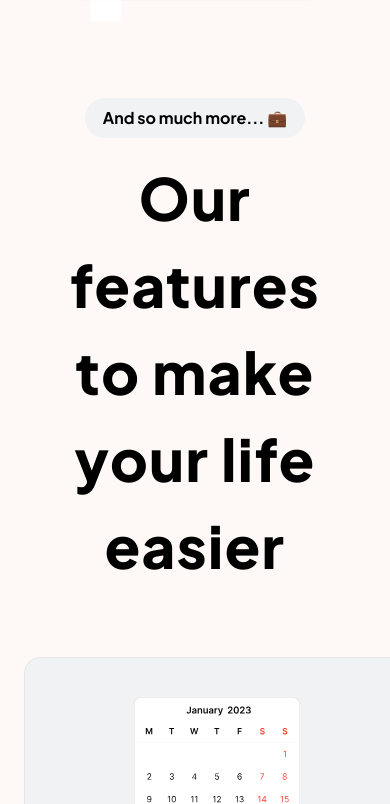
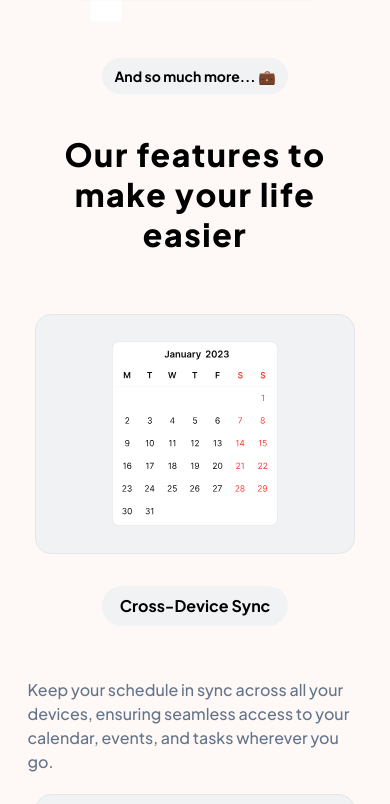
Before and after one commit to saurabh1215/Assignment-1, a React (Create React App) app: page / in a window 390 px wide. Shown: the part 4740-5544 px from the top of the page. Built offline with nearby package versions, Linux system fonts and the light colour scheme.

Commit message:
made features card responsive

```diff
--- a/src/components/FeaturesCard.jsx
+++ b/src/components/FeaturesCard.jsx
@@ -14,18 +14,18 @@ import cardImg6 from "../assets/cardImg6.webp";
 
 // @ts-ignore
 const Cards = ({ imageSrc, headingText, textContent, headingColor }) => (
-  <div className="flex flex-col md:flex-none md:w-96  items-start justify-start group pt-8">
-    <div className="flex items-center justify-center rounded-2xl border border-solid border-gray-200 bg-[#F1F2F4] w-[387px] h-[265px]">
+  <div className="flex flex-col md:flex-none md:w-96  items-center justify-center group md:pt-8">
+    <div className="flex items-center justify-center rounded-2xl border border-solid border-gray-200 bg-[#F1F2F4] md:w-[23.43rem] md:h-[16.56rem] w-[20rem] h-[15rem]">
       <img src={imageSrc} alt="" className="w-[270] h-[185px] " />
     </div>
 
     <div
-      className="bg-[#F1F2F4] py-[8px] px-[18px] rounded-full font-PlusJakartaSansBold text-[16px] my-8"
+      className="bg-[#F1F2F4] py-[8px] px-[18px] rounded-full font-PlusJakartaSansBold text-base my-8"
       style={{ backgroundColor: `${headingColor}` }}
     >
-      <p>{headingText}</p>
+      {headingText}
     </div>
-    <div className="font-PlusJakartaSansMedium  text-slate-500 mr-5">
+    <div className="font-PlusJakartaSansMedium  text-slate-500 md:mr-5 mx-5 py-5">
       <p>{textContent}</p>
     </div>
   </div>
@@ -77,12 +77,12 @@ const FeaturesCard = () => {
     },
   ];
   return (
-    <div className="md:px-[7.5rem] px-4 py-[2.5rem] gap-9 flex flex-col md:py-[5.62rem] md:max-w-[90rem] mx-auto max-w-[375px]">
+    <div className="md:px-[7.5rem] nd:px-4 gap-9 flex flex-col md:py-[5.62rem] md:max-w-[90rem] mx-auto max-w-[23.43rem]">
       <div className="flex flex-none flex-col items-center justify-center  gap-4 ">
-        <div className="bg-[#F1F2F4] py-[8px] px-[18px] rounded-full font-PlusJakartaSansBold text-[16px]">
+        <div className="bg-[#F1F2F4] md:py-2 md:px-4 py-2 px-3 rounded-full font-PlusJakartaSansBold text-sm md:text-base ">
           And so much more... 💼
         </div>
-        <div className="flex flex-none items-center justify-center text-center tracking-wide text-[58px] font-PlusJakartaSansExtraBold px-40 ">
+        <div className="flex flex-none items-center justify-center text-center md:text-[3.25rem] text-[2rem] font-PlusJakartaSansExtraBold md:leading-[5rem] md:tracking-wider leading-[2.5rem] tracking-wider py-2 mx-6 my-4 ">
           Our features to make your life easier
         </div>
       </div>
```
